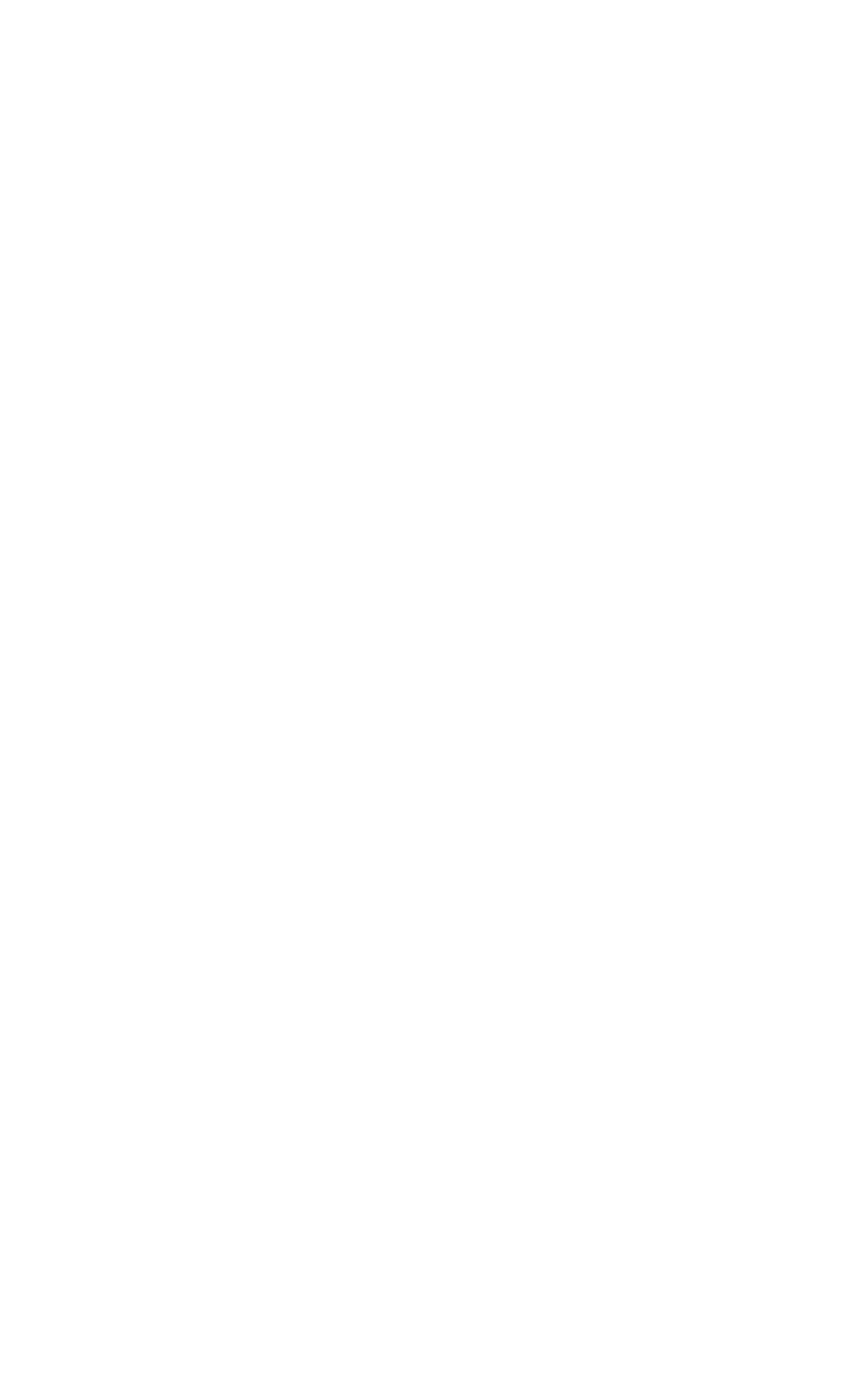
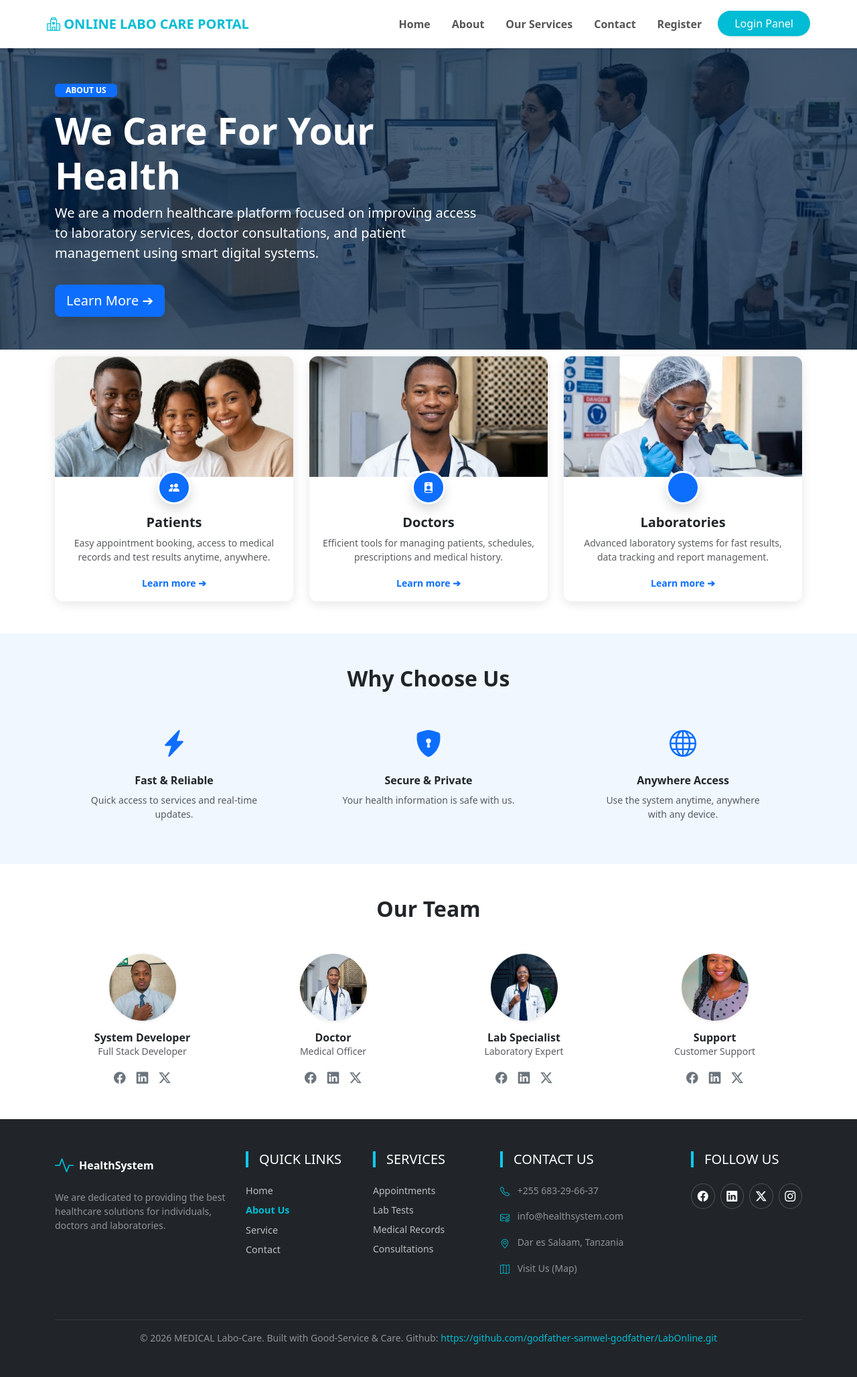
Before and after one commit to godfather-samwel-godfather/LabOnline, a PHP site: page /about_us.php in a window 1280 px wide. Before the commit the page is empty. Shown: the whole page at 67% size. Before the commit the page ends 800 px from the top, so only its background shows below. Run offline with PHP 8.4, Linux system fonts and the light colour scheme.

Commit message:
about us page updated and continue for modification

```diff
--- a/about_us.php
+++ b/about_us.php
@@ -0,0 +1,234 @@
+<!DOCTYPE html>
+<html lang="en">
+
+<head>
+    <meta charset="UTF-8">
+    <meta name="viewport" content="width=device-width, initial-scale=1.0">
+    <title>About Us </title>
+
+    <link href="https://cdn.jsdelivr.net/npm/bootstrap@5.3.0/dist/css/bootstrap.min.css" rel="stylesheet">
+    <link rel="stylesheet" href="https://cdn.jsdelivr.net/npm/bootstrap-icons@1.11.1/font/bootstrap-icons.css">
+    <link rel="stylesheet" href="css/style.css">
+
+
+    <style>
+    /* HERO SECTION */
+    .hero {
+        background: linear-gradient(rgba(0, 31, 63, 0.7), rgba(0, 31, 63, 0.7)),
+            url('images/about.jpg');
+        background-size: cover;
+        background-position: center;
+        color: white;
+        min-height: 450px;
+        display: flex;
+        align-items: center;
+    }
+
+    /* OVERLAP CARDS */
+    .overlap-section {
+        margin-top: 10px;
+        /* Hii
+        inapandisha kadi juu ya hero kama kwenye picha */
+    }
+
+    .card {
+        border: none;
+        border-radius: 12px;
+        overflow: hidden;
+        box-shadow: 0 4px 15px rgba(0, 0, 0, 0.1);
+        transition: 0.3s;
+    }
+
+    .card:hover {
+        transform: translateY(-5px);
+    }
+
+    .card img {
+        height: 180px;
+        object-fit: cover;
+    }
+
+    .icon-circle {
+        width: 50px;
+        height: 50px;
+        background-color:
+            #0d6efd;
+        color: white;
+        border-radius: 50%;
+        display: flex;
+        align-items: center;
+        justify-content: center;
+        margin:
+            -25px auto 15px;
+        /* Hii inaweka icon katikati ya picha na maandishi */
+        position: relative;
+        border: 3px solid white;
+    }
+
+    .social-icons a {
+        color: #6c757d;
+        font-size: 1.1rem;
+        transition: 0.3s;
+    }
+
+    .social-icons a:hover {
+        color:
+            #0d6efd;
+    }
+
+    .bg-light-blue {
+        background-color: #f0f7ff;
+    }
+    </style>
+</head>
+
+<body>
+
+    <?php include('shared/navbar.html'); ?>
+
+    <section class="hero">
+        <div class="container text-start">
+            <div class="row">
+                <div class="col-md-7">
+                    <span class="badge bg-primary px-3 mb-3 text-uppercase">About Us</span>
+                    <h1 class="display-4 fw-bold">We Care For Your Health</h1>
+                    <p class="lead">We are a modern healthcare platform focused on improving access to laboratory
+                        services, doctor consultations, and patient management using smart digital systems.</p>
+                    <a href="#" class="btn btn-primary btn-lg mt-3 shadow">Learn More ➔</a>
+                </div>
+            </div>
+        </div>
+    </section>
+
+    <section class="overlap-section pb-5">
+        <div class="container">
+            <div class="row g-4 justify-content-center text-center">
+
+                <div class="col-md-4">
+                    <div class="card h-100">
+                        <img src="images/edit1.jpg" class="card-img-top" alt="Patients">
+                        <div class="card-body">
+                            <div class="icon-circle shadow"><i class="bi bi-people-fill"></i></div>
+                            <h5 class="fw-bold">Patients</h5>
+                            <p class="small text-muted">Easy appointment booking, access to medical records and test
+                                results anytime, anywhere.</p>
+                            <a href="#" class="text-primary text-decoration-none fw-bold small">Learn more ➔</a>
+                        </div>
+                    </div>
+                </div>
+
+                <div class="col-md-4">
+                    <div class="card h-100">
+                        <img src="images/edit4.jpg" class="card-img-top" alt="Doctors">
+                        <div class="card-body">
+                            <div class="icon-circle shadow"><i class="bi bi-person-badge-fill"></i></div>
+                            <h5 class="fw-bold">Doctors</h5>
+                            <p class="small text-muted">Efficient tools for managing patients, schedules, prescriptions
+                                and medical history.</p>
+                            <a href="#" class="text-primary text-decoration-none fw-bold small">Learn more ➔</a>
+                        </div>
+                    </div>
+                </div>
+
+                <div class="col-md-4">
+                    <div class="card h-100">
+                        <img src="images/edit3.jpg" class="card-img-top" alt="Labs">
+                        <div class="card-body">
+                            <div class="icon-circle shadow"><i class="bi bi-microscope"></i></div>
+                            <h5 class="fw-bold">Laboratories</h5>
+                            <p class="small text-muted">Advanced laboratory systems for fast results, data tracking and
+                                report management.</p>
+                            <a href="#" class="text-primary text-decoration-none fw-bold small">Learn more ➔</a>
+                        </div>
+                    </div>
+                </div>
+
+            </div>
+        </div>
+    </section>
+
+    <section class="bg-light-blue py-5">
+        <div class="container text-center">
+            <h2 class="fw-bold mb-5">Why Choose Us</h2>
+            <div class="row g-4">
+                <div class="col-md-4">
+                    <div class="text-primary mb-3"><i class="bi bi-lightning-charge-fill fs-1"></i></div>
+                    <h6 class="fw-bold">Fast & Reliable</h6>
+                    <p class="small text-muted px-lg-5">Quick access to services and real-time updates.</p>
+                </div>
+                <div class="col-md-4">
+                    <div class="text-primary mb-3"><i class="bi bi-shield-lock-fill fs-1"></i></div>
+                    <h6 class="fw-bold">Secure & Private</h6>
+                    <p class="small text-muted px-lg-5">Your health information is safe with us.</p>
+                </div>
+                <div class="col-md-4">
+                    <div class="text-primary mb-3"><i class="bi bi-globe fs-1"></i></div>
+                    <h6 class="fw-bold">Anywhere Access</h6>
+                    <p class="small text-muted px-lg-5">Use the system anytime, anywhere with any device.</p>
+                </div>
+            </div>
+        </div>
+    </section>
+
+    <section class="py-5">
+        <div class="container text-center">
+            <h2 class="fw-bold mb-5">Our Team</h2>
+            <div class="row g-4">
+
+                <div class="col-md-3 ">
+                    <img src="images/card1.jpg" class="rounded-circle mb-3 shadow-sm" width="100" height="100"
+                        style="object-fit: cover;">
+                    <h6 class="fw-bold mb-0">System Developer</h6>
+                    <p class="small text-muted">Full Stack Developer</p>
+                    <div class="d-flex justify-content-center gap-3 social-icons">
+                        <a href="#"><i class="bi bi-facebook"></i></a>
+                        <a href="#"><i class="bi bi-linkedin"></i></a>
+                        <a href="#"><i class="bi bi-twitter-x"></i></a>
+                    </div>
+                </div>
+
+                <div class="col-md-3 ">
+                    <img src="images/abdu.jpg" class="rounded-circle mb-3 shadow-sm" width="100" height="100"
+                        style="object-fit: cover;">
+                    <h6 class="fw-bold mb-0">Doctor</h6>
+                    <p class="small text-muted">Medical Officer</p>
+                    <div class="d-flex justify-content-center gap-3 social-icons">
+                        <a href="#"><i class="bi bi-facebook"></i></a>
+                        <a href="#"><i class="bi bi-linkedin"></i></a>
+                        <a href="#"><i class="bi bi-twitter-x"></i></a>
+                    </div>
+                </div>
+
+                <div class="col-md-3 ">
+                    <img src="images/dorine.jpg" class="rounded-circle mb-3 shadow-sm" width="100" height="100"
+                        style="object-fit: cover;">
+                    <h6 class="fw-bold mb-0">Lab Specialist</h6>
+                    <p class="small text-muted">Laboratory Expert</p>
+                    <div class="d-flex justify-content-center gap-3 social-icons">
+                        <a href="#"><i class="bi bi-facebook"></i></a>
+                        <a href="#"><i class="bi bi-linkedin"></i></a>
+                        <a href="#"><i class="bi bi-twitter-x"></i></a>
+                    </div>
+                </div>
+
+                <div class="col-md-3 ">
+                    <img src="images/card2.jpg" class="rounded-circle mb-3 shadow-sm" width="100" height="100"
+                        style="object-fit: cover;">
+                    <h6 class="fw-bold mb-0">Support</h6>
+                    <p class="small text-muted">Customer Support</p>
+                    <div class="d-flex justify-content-center gap-3 social-icons">
+                        <a href="#"><i class="bi bi-facebook"></i></a>
+                        <a href="#"><i class="bi bi-linkedin"></i></a>
+                        <a href="#"><i class="bi bi-twitter-x"></i></a>
+                    </div>
+                </div>
+
+            </div>
+        </div>
+    </section>
+
+    <?php include 'shared/footer.html'; ?>
+
+</body>
+
+</html>
--- a/css/style.css
+++ b/css/style.css
@@ -159,4 +159,39 @@
         transform: translateY(0);
         opacity: 1;
     }
-  }
+  }/* --- NEW CSS CHANGE FOR FOOTER ELEMENTS --- */
+
+/* Miduara ya Social Media Icons */
+.social-circle-btn {
+    width: 38px;
+    height: 38px;
+    border: 1px solid rgba(255, 255, 255, 0.2); /* Border nyembamba */
+    border-radius: 50%;
+    display: flex;
+    align-items: center;
+    justify-content: center;
+    color: white !important;
+    text-decoration: none;
+    transition: 0.3s ease;
+}
+
+/* Hover effect ya social icons kutumia rangi yako ya cyan */
+.social-circle-btn:hover {
+    background-color: #00bcd4;
+    border-color: #00bcd4;
+    color: white !important;
+    transform: translateY(-3px);
+}
+
+/* Kurekebisha muonekano wa list ili ukae vizuri na size ya text */
+footer ul li {
+    font-size: 0.9rem;
+    color: rgba(255, 255, 255, 0.7);
+}
+
+/* Kuhakikisha icon za contact zinaendana na rangi yako ya cyan */
+footer .bi {
+    vertical-align: middle;
+}
+
+/* --- END OF NEW CSS CHANGE --- */
--- a/shared/footer.html
+++ b/shared/footer.html
@@ -2,38 +2,52 @@
     <div class="container">
         <div class="row g-4">
 
-            <div class="col-lg-4 col-md-6">
+            <div class="col-lg-3 col-md-6">
+                <div class="navbar-brand text-white d-flex align-items-center mb-3">
+                    <i class="bi bi-activity text-cyan fs-3 me-2"></i>
+                    <span class="fw-bold">HealthSystem</span>
+                </div>
+                <p class="small">
+                    We are dedicated to providing the best healthcare solutions for individuals, doctors and laboratories.
+                </p>
+            </div>
+
+            <div class="col-lg-2 col-md-6">
                 <h5 class="text-white mb-4 border-start border-info border-4 ps-3">QUICK LINKS</h5>
                 <ul class="list-unstyled">
-                    <li><a href="home.php" class="text-reset text-decoration-none">Home</a></li>
-                    <li><a href="about_us.php" class="text-reset text-decoration-none">About </a></li>
-                    <li><a href="our_services.php" class="text-reset text-decoration-none">Service</a></li>
-                    <li><a href="contact_us.php" class="text-reset text-decoration-none">Contact </a></li>
-                    <li><a href="register.php" class="text-reset text-decoration-none">Register</a></li>
-                    <li><a href="login.php" class="text-reset text-decoration-none">Login </a></li>
-
-
+                    <li><a href="home.php" class="hover-text">Home</a></li>
+                    <li><a href="about_us.php" class="hover-text text-cyan fw-bold">About Us</a></li>
+                    <li><a href="our_services.php" class="hover-text">Service</a></li>
+                    <li><a href="contact_us.php" class="hover-text">Contact</a></li>
                 </ul>
             </div>
 
-            <div class="col-lg-4 col-md-6">
-                <h5 class="text-white mb-4 border-start border-info border-4 ps-3">OUR SERVICES</h5>
+            <div class="col-lg-2 col-md-6">
+                <h5 class="text-white mb-4 border-start border-info border-4 ps-3">SERVICES</h5>
                 <ul class="list-unstyled">
-                    <li>Home Sample Collection</li>
-                    <li>Specialized Testing</li>
-                    <li>Executive Health Panels</li>
-                    <li>Second Opinions</li>
-                    <li>Emergency Care</li>
-                    <li>Payments Services</li>
+                    <li class="small">Appointments</li>
+                    <li class="small">Lab Tests</li>
+                    <li class="small">Medical Records</li>
+                    <li class="small">Consultations</li>
                 </ul>
             </div>
 
-            <div class="col-lg-4">
+            <div class="col-lg-3 col-md-6">
                 <h5 class="text-white mb-4 border-start border-info border-4 ps-3">CONTACT US</h5>
-                <p><i class="bi bi-envelope-at text-cyan me-2"></i> Email Support</p>
-                <p><i class="bi bi-telephone text-cyan me-2"></i> Schedule a Call</p>
-                <p><i class="bi bi-geo-alt text-cyan me-2"></i> Visit Us (Map)</p>
-                <h3 class="text-white mt-4 fw-bold">+255 683-29-66-37</h3>
+                <p class="small"><i class="bi bi-telephone text-cyan me-2"></i> +255 683-29-66-37</p>
+                <p class="small"><i class="bi bi-envelope-at text-cyan me-2"></i> info@healthsystem.com</p>
+                <p class="small"><i class="bi bi-geo-alt text-cyan me-2"></i> Dar es Salaam, Tanzania</p>
+                <p class="small"><i class="bi bi-map text-cyan me-2"></i> Visit Us (Map)</p>
+            </div>
+
+            <div class="col-lg-2 col-md-6">
+                <h5 class="text-white mb-4 border-start border-info border-4 ps-3">FOLLOW US</h5>
+                <div class="d-flex gap-2">
+                    <a href="#" class="social-circle-btn"><i class="bi bi-facebook"></i></a>
+                    <a href="#" class="social-circle-btn"><i class="bi bi-linkedin"></i></a>
+                    <a href="#" class="social-circle-btn"><i class="bi bi-twitter-x"></i></a>
+                    <a href="#" class="social-circle-btn"><i class="bi bi-instagram"></i></a>
+                </div>
             </div>
 
         </div>
@@ -41,9 +55,8 @@
         <hr class="mt-5 border-secondary">
 
         <div class="text-center small">
-            &copy; 2026 IFM Medical Labo-Care. Built with Good-Serice & Care.
+            &copy; 2026  MEDICAL Labo-Care. Built with Good-Service & Care.
+            Github: <a href="https://github.com/godfather-samwel-godfather/LabOnline.git" target="_blank" class="text-cyan">https://github.com/godfather-samwel-godfather/LabOnline.git</a>
         </div>
     </div>
 </footer>
-
-<script src="https://cdn.jsdelivr.net/npm/bootstrap@5.3.0/dist/js/bootstrap.bundle.min.js"></script>
```
Also changed, not shown: images/abdu.jpg (added), images/about.jpg (added), images/about1.jpg (added), images/card1.jpg (added), images/card2.jpg (added), images/developer.jpg (added), images/dorine.jpg (added), images/edit1.jpg (added), images/edit2.jpg (added), images/edit3.jpg (added), images/edit4.jpg (added).
